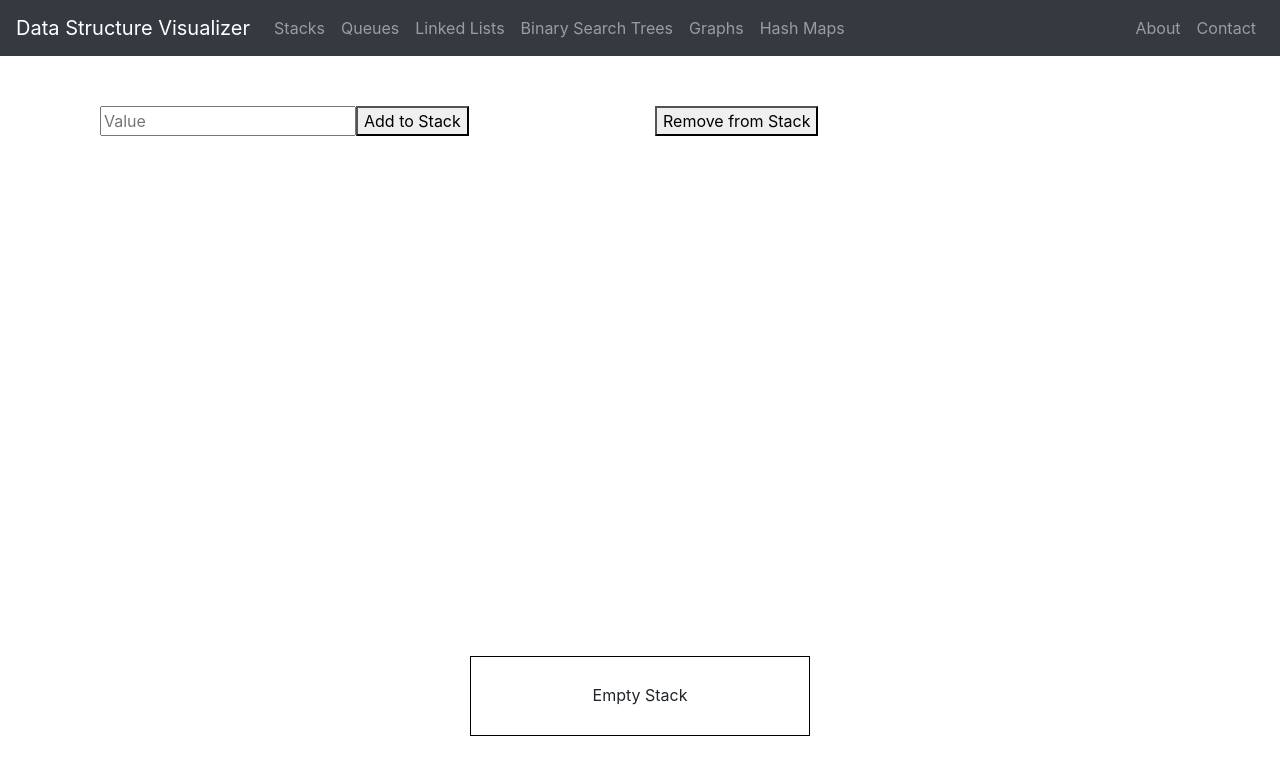
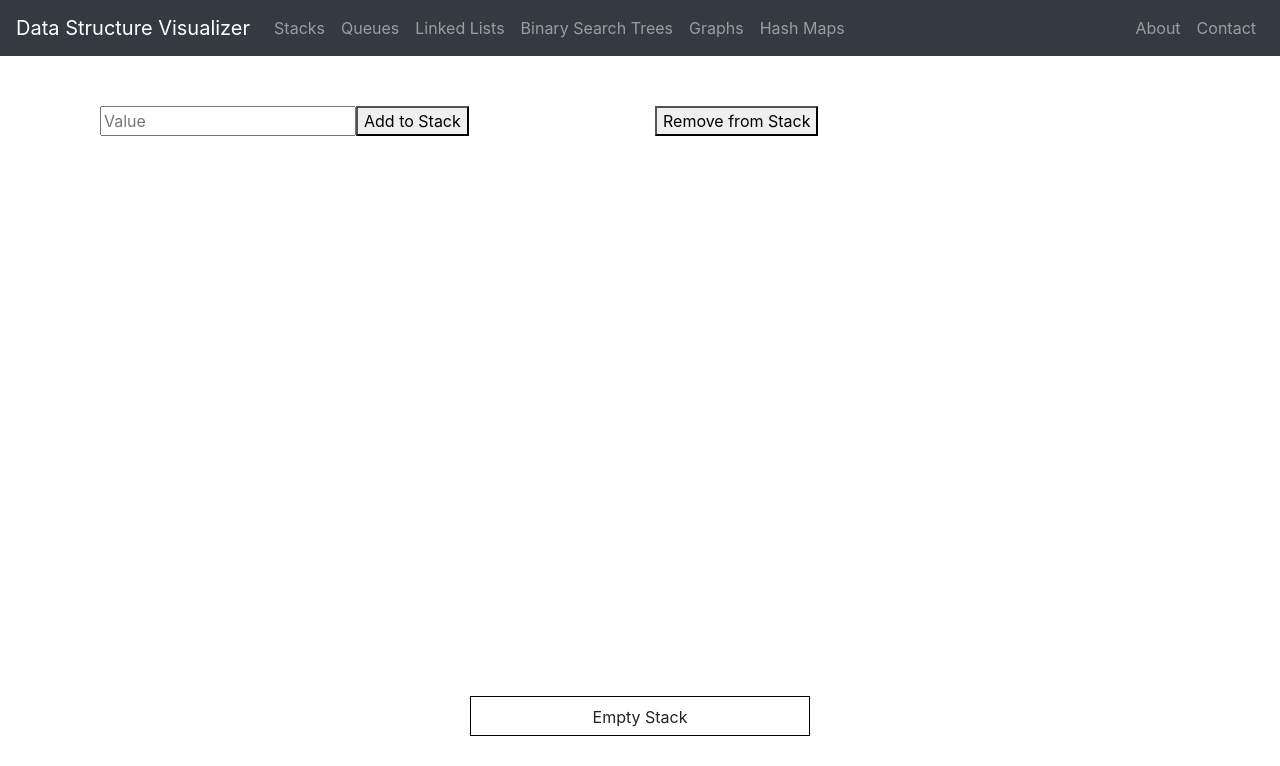
Before and after one commit to matt-hendrick/Algorithm-Data-Structure-Visualizer, a React (Create React App) app: page /stack in a window 1280 px wide. Shown: the top 766 px of the page. Built offline with nearby package versions, Linux system fonts and the light colour scheme.

Commit message:
Changed datastructures folders/stack style

```diff
--- a/src/components/StackNode/StackNode.js
+++ b/src/components/StackNode/StackNode.js
@@ -5,13 +5,13 @@ function RectangularNode(props) {
     <div
       style={{
         width: '100%',
-        height: '10vh',
+        height: '5vh',
         border: '1px solid black',
         textAlign: 'center',
         justifyItems: 'center',
       }}
     >
-      <div style={{ paddingTop: '3.3vh' }}>{props.children}</div>
+      <div style={{ paddingTop: '1vh' }}>{props.children}</div>
     </div>
   );
 }
--- a/src/containers/QueueDisplay.js
+++ b/src/containers/QueueDisplay.js
@@ -5,7 +5,7 @@ import Container from 'react-bootstrap/Container';
 import Row from 'react-bootstrap/Row';
 import Col from 'react-bootstrap/Col';
 
-import Queue from '../data-structures/Queue';
+import Queue from '../dataStructures/Queue';
 
 import Input from '../components/Input/Input';
 import QueueNode from '../components/QueueNode/QueueNode';
@@ -46,7 +46,7 @@ function QueueDisplay() {
         style={{
           display: 'flex',
           justifyContent: 'space-around',
-          overflow: 'auto',
+          flexWrap: 'wrap-reverse',
         }}
       >
         {queue.size > 1 ? (
@@ -54,7 +54,7 @@ function QueueDisplay() {
         ) : null}
         {queueDisplayArray.map((item, index) => {
           if (index !== 0 && index !== queue.size - 1) {
-            return <QueueNode key={item}>{item}</QueueNode>;
+            return <QueueNode key={item + index}>{item}</QueueNode>;
           } else return null;
         })}
         <QueueNode>{queue.items.first.value}</QueueNode>
--- a/src/containers/StackDisplay.js
+++ b/src/containers/StackDisplay.js
@@ -5,7 +5,7 @@ import Container from 'react-bootstrap/Container';
 import Row from 'react-bootstrap/Row';
 import Col from 'react-bootstrap/Col';
 
-import Stack from '../data-structures/Stack';
+import Stack from '../dataStructures/Stack';
 
 import Input from '../components/Input/Input';
 import RectangularNode from '../components/StackNode/StackNode';
@@ -48,7 +48,7 @@ function StackDisplay() {
         ) : null}
         {middleStackDisplayArray.map((item, index) => {
           if (index !== 0 && index !== stack.size - 1) {
-            return <RectangularNode key={item}>{item}</RectangularNode>;
+            return <RectangularNode key={item + index}>{item}</RectangularNode>;
           } else return null;
         })}
         <RectangularNode>{stack.items.first.value}</RectangularNode>
@@ -73,18 +73,14 @@ function StackDisplay() {
         </Col>
       </Row>
       <Row
-        style={{ display: 'flex', height: '65vh', alignContent: 'flex-end' }}
+        style={{
+          display: 'flex',
+          height: '65vh',
+          alignContent: 'flex-end',
+        }}
       >
         <Col />
-        <Col
-          style={
-            {
-              // alignSelf: 'flex-end'
-            }
-          }
-        >
-          {stackDisplay}
-        </Col>
+        <Col>{stackDisplay}</Col>
         <Col />
       </Row>
     </Container>
```
Also changed, not shown: src/dataStructures/AVLTree.js (renamed from src/data-structures/AVLTree.js), src/dataStructures/BinarySearchTree.js (renamed from src/data-structures/BinarySearchTree.js), src/dataStructures/BinaryTreeNode.js (renamed from src/data-structures/BinaryTreeNode.js), src/dataStructures/LinkedList.js (renamed from src/data-structures/LinkedList.js), src/dataStructures/Node.js (renamed from src/data-structures/Node.js), src/dataStructures/Queue.js (renamed from src/data-structures/Queue.js), src/dataStructures/Stack.js (renamed from src/data-structures/Stack.js), src/dataStructures/TreeRotations.js (renamed from src/data-structures/TreeRotations.js).
